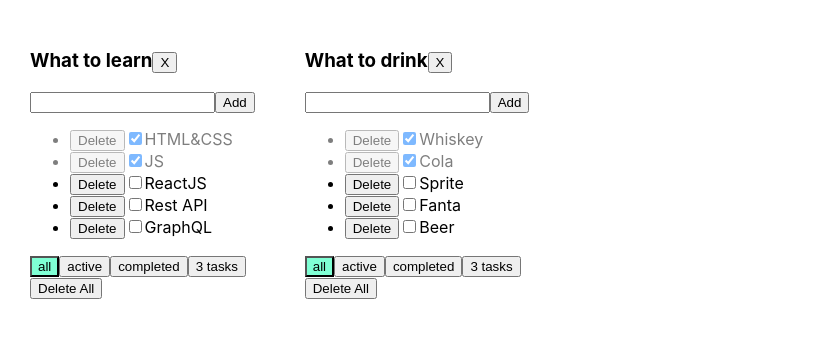
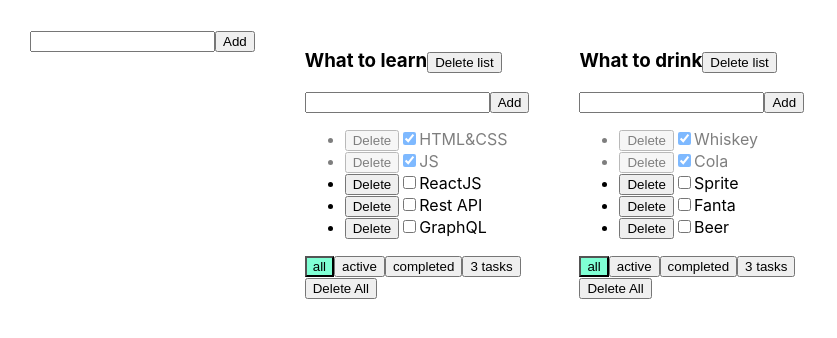
Before and after one commit to Antochak/ToDoList, a React (Create React App) app: page / in a window 1280 px wide. Shown: the top 338 px of the page, without its empty margins (0-837 px from the left). Built offline with nearby package versions, Linux system fonts and the light colour scheme.

Commit message:
add todolists

```diff
--- a/src/App.tsx
+++ b/src/App.tsx
@@ -2,6 +2,7 @@ import React, {useState} from 'react';
 import './App.css';
 import {Todolist} from './Todolist';
 import {v1} from "uuid";
+import {AddItemForm} from "./components/AddItemForm";
 
 type ToDoListType = {
     id: string
@@ -51,7 +52,6 @@ function App() {
             filter: 'all'
         }
     });
-
     function removeTask(todoListId: string, taskId: string) {
         setTasks( {...tasks,
             [todoListId]:{...tasks[todoListId],
@@ -61,14 +61,20 @@ function App() {
          setTasks({
              ...tasks,
                 [todoListId]:{...tasks[todoListId],
-                    data: tasks[todoListId].data.filter(el=>!el)}})
+                    data: tasks[todoListId].data.filter(el=>!el)
+                }
+            }
+         )
     }
     function addTask(todoListId: string, title: string) {
         let newTask = {id: v1(), title: title, isDone: false}
         setTasks({
             ...tasks,
-                [todoListId]:{...tasks[todoListId],
-                    data: [...tasks[todoListId].data, newTask]}})
+            [todoListId]: {
+                ...tasks[todoListId],
+                data: [...tasks[todoListId].data, newTask],
+            },
+        })
     }
     const changeCheckBox = (todoListId: string, taskId: string, isDone: boolean) => {
         setTasks({
@@ -77,17 +83,39 @@ function App() {
                     data: [...tasks[todoListId].data.map(el=>el.id == taskId ? {...el, isDone: isDone} : el)]}})
     }
     function changeFilter(todoListId: string, value: FilterValuesType) {
-        setTasks({...tasks, [todoListId]:{...tasks[todoListId], filter: value}})
+        setTasks({...tasks,
+            [todoListId]:{
+            ...tasks[todoListId],
+                filter: value
+        }})
     }
     const deleteTodolist = (todoListId: string) => {
         setToDoLists(toDoLists.filter(el => el.id !== todoListId))
-        console.log(tasks)
         delete tasks[todoListId]
 
     }
+    const addTodolist = (title: string) => {
+        let toDoList:ToDoListType = {id: v1(), title: title}
+        setToDoLists([toDoList, ...toDoLists])
+        setTasks({...tasks,[toDoList.id]: {data: [], filter: 'all'}})
+    }
+    const editTaskTitle = (todoListId: string, newTaskTitleValue: string, taskId: string) => {
+        setTasks({
+            ...tasks,
+            [todoListId]:{
+                ...tasks[todoListId],
+                data:
+                    [...tasks[todoListId].data.map(task=>task.id==taskId ? {...task, title: newTaskTitleValue} : task)]
+            }
+        })
+    }
+    const editTodolistTitle = (todoListId: string, newTodolistTitle: string) => {
 
+        setToDoLists(toDoLists.map(list=>list.id == todoListId ? {...list, title: newTodolistTitle} : list))
+    }
     return (
         <div className="App">
+               <AddItemForm addItem={addTodolist}/>
                     {toDoLists.map((list) => {
                     let tasksForTodolist = tasks[list.id].data;
                     if (tasks[list.id].filter === "active") {
@@ -108,6 +136,8 @@ function App() {
                               deleteTodolist={deleteTodolist}
                               removeTask={removeTask}
                               addTask={addTask}
+                              editTaskTitle={editTaskTitle}
+                              editTodolistTitle={editTodolistTitle}
                               changeCheckBox={changeCheckBox}
                               deleteAllTasks={deleteAllTasks}
                               changeFilter={changeFilter}
@@ -119,63 +149,3 @@ function App() {
 }
 
 export default App;
-
-
-//-------------------------------------------------------------------------
-
-// import React, {useState} from 'react';
-// import './App.css';
-// import {Todolist} from './Todolist';
-//
-//
-// export type FilterValuesType = "all" | "active" | "completed" | "three";
-//
-// function App() {
-//
-//     let [tasks, setTasks] = useState([
-//         {id: 1, title: "HTML&CSS", isDone: true},
-//         {id: 2, title: "JS", isDone: true},
-//         {id: 3, title: "ReactJS", isDone: false},
-//         {id: 4, title: "Rest API", isDone: false},
-//         {id: 5, title: "GraphQL", isDone: false},
-//     ]);
-//
-//     const deleteAllTasks = () => {
-//         setTasks([])
-//     }
-//
-//     function removeTask(id: number) {
-//         let filteredTasks = tasks.filter(t => t.id != id);
-//         setTasks(filteredTasks);
-//     }
-//
-//     // let [filter, setFilter] = useState<FilterValuesType>("all");
-//     //
-//     // let tasksForTodolist = tasks;
-//     //
-//     // if (filter === "active") {
-//     //     tasksForTodolist = tasks.filter(t => t.isDone === false);
-//     // }
-//     // if (filter === "completed") {
-//     //     tasksForTodolist = tasks.filter(t => t.isDone === true);
-//     // }
-//     //
-//     // function changeFilter(value: FilterValuesType) {
-//     //     setFilter(value);
-//     // }
-//
-//     return (
-//         <div className="App">
-//             <Todolist
-//                 title="What to learn"
-//                 tasks={tasks}
-//                 removeTask={removeTask}
-//                 //changeFilter={changeFilter}
-//                 deleteAllTasks={deleteAllTasks}
-//
-//             />
-//         </div>
-//     );
-// }
-//
-// export default App;
--- a/src/Todolist.tsx
+++ b/src/Todolist.tsx
@@ -2,6 +2,8 @@ import React, {ChangeEvent, KeyboardEvent, useState} from 'react';
 import {Button} from "./components/button";
 import classes from "./css/ToDoList.module.css";
 import {FilterValuesType} from "./App";
+import {AddItemForm} from "./components/AddItemForm";
+import {EditTaskTitle} from "./components/EditSpan";
 
 type TaskType = {
     id: string
@@ -19,32 +21,12 @@ type PropsType = {
     changeFilter: (todoListId: string,value: FilterValuesType)=>void
     todoListId: string
     deleteTodolist: (todoListId: string)=>void
+    editTaskTitle: (todoListId: string, newTaskTitleValue: string, taskId: string)=>void
+    editTodolistTitle: (todoListId: string, newTodolistTitle: string)=>void
 }
 
 export function Todolist(props: PropsType) {
-    const [newTaskTitle, setNewTaskTitle] = useState('')
-    const [error, setError] = useState<string>('')
 
-    const onChangeTitleHandler = (e: ChangeEvent<HTMLInputElement>) => {
-        setNewTaskTitle(e.currentTarget.value)
-        setError('')
-    }
-    const onKeyPressHandler = (e: KeyboardEvent<HTMLInputElement>) => {
-        if (e.key === 'Enter' && newTaskTitle.trim() !== '') {
-            props.addTask(props.todoListId, newTaskTitle.trim())
-            setNewTaskTitle('')
-        } else {
-            setError('Title is required')
-        }
-    }
-    const onClickAddTask = () => {
-        if (newTaskTitle.trim() !== ''){
-            props.addTask(props.todoListId,newTaskTitle.trim())
-            setNewTaskTitle('')
-        } else {
-            setError('Title is required')
-        }
-    }
     const onChangeSelectedHandler = ( id: string, e: ChangeEvent<HTMLInputElement>) => {
         props.changeCheckBox(props.todoListId ,id, e.currentTarget.checked)
     }
@@ -57,28 +39,30 @@ export function Todolist(props: PropsType) {
     const showThreeTasksHandler = (todoListId: string, value: FilterValuesType) => {
         props.changeFilter(todoListId, value)
     }
-
+    const addTask = (title: string) => {
+        props.addTask(props.todoListId, title)
+    }
+    const ChangeTodolistTitleHandler = (newTodolistTitle: string) => {
+        props.editTodolistTitle(props.todoListId, newTodolistTitle)
+    }
     const mappedTasks = props.tasks.map(t => {
+        const onChangeTaskTitleHandler = (newTaskTitleValue: string) => {
+            props.editTaskTitle(props.todoListId, newTaskTitleValue, t.id)
+        }
         return (
             <li key={t.id} className={t.isDone ? classes.opacity : ''}>
                 <Button buttonName={'Delete'} callBack={()=>props.removeTask(props.todoListId, t.id)} />
                 <input type="checkbox" checked={t.isDone} onChange={(e)=>onChangeSelectedHandler(t.id, e)}/>
-                <span>{t.title}</span>
+                <EditTaskTitle title={t.title} onChange={onChangeTaskTitleHandler}/>
             </li>
         )})
     return (
         <div>
             <h3>
-                {props.title}
-                <button onClick={deleteTodolistHandler}>X</button>
+                <EditTaskTitle title={props.title} onChange={ChangeTodolistTitleHandler}/>
+                <Button buttonName={'Delete list'} callBack={deleteTodolistHandler}/>
             </h3>
-        <div>
-            <input value={newTaskTitle}
-                   onChange={onChangeTitleHandler}
-                   onKeyDown={onKeyPressHandler}/>
-            <Button buttonName={'Add'} callBack={onClickAddTask}/>
-        </div>
-        <div className={classes.error}>{error}</div>
+        <AddItemForm addItem={addTask} />
             <ul>
                 {mappedTasks}
             </ul>
@@ -101,76 +85,3 @@ export function Todolist(props: PropsType) {
         </div>
     </div>)
 }
-
-
-//------------------------------------------------------------------------------------------------
-
-// import React, {useState} from 'react';
-// import {FilterValuesType} from './App';
-//
-// type TaskType = {
-//     id: number
-//     title: string
-//     isDone: boolean
-// }
-//
-// type PropsType = {
-//     title: string
-//     tasks: Array<TaskType>
-//     removeTask: (taskId: number) => void
-//     //changeFilter: (value: FilterValuesType) => void
-//     deleteAllTasks:()=>void
-// }
-//
-// export function Todolist(props: PropsType) {
-//
-//     let [filter, setFilter] = useState<FilterValuesType>("all");
-//
-//     let tasksForTodolist = props.tasks;
-//
-//     if (filter === "three") {
-//         tasksForTodolist = props.tasks.filter(t => t.id<4);
-//     }
-//     if (filter === "active") {
-//         tasksForTodolist = props.tasks.filter(t => t.isDone === false);
-//     }
-//     if (filter === "completed") {
-//         tasksForTodolist = props.tasks.filter(t => t.isDone === true);
-//     }
-//
-//     function changeFilter(value: FilterValuesType) {
-//         setFilter(value);
-//     }
-//
-//     return <div>
-//         <h3>{props.title}</h3>
-//         <div>
-//             <input/>
-//             <button>+</button>
-//         </div>
-//         <ul>
-//             {
-//                 tasksForTodolist.map(t => <li key={t.id}>
-//                     <input type="checkbox" checked={t.isDone}/>
-//                     <span>{t.title}</span>
-//                     <button onClick={ () => { props.removeTask(t.id) } }>x</button>
-//                 </li>)
-//             }
-//         </ul>
-//         <button onClick={()=>props.deleteAllTasks()}>DELETE ALL TASKS</button>
-//         <div>
-//             <button onClick={ () => { changeFilter("three") } }>
-//                 Give me the first three
-//             </button>
-//             <button onClick={ () => { changeFilter("all") } }>
-//                 All
-//             </button>
-//             <button onClick={ () => { changeFilter("active") } }>
-//                 Active
-//             </button>
-//             <button onClick={ () => { changeFilter("completed") } }>
-//                 Completed
-//             </button>
-//         </div>
-//     </div>
-// }
--- /dev/null
+++ b/src/components/AddItemForm.tsx
@@ -0,0 +1,43 @@
+import React, {ChangeEvent, KeyboardEvent, useState} from "react";
+import {Button} from "./button";
+import classes from "../css/ToDoList.module.css";
+
+export type AddItemFormPropsType = {
+    addItem: (title: string)=>void
+}
+
+export const AddItemForm = (props: AddItemFormPropsType) => {
+    const [newTaskTitle, setNewTaskTitle] = useState('')
+    const [error, setError] = useState<string>('')
+
+    const onChangeTitleHandler = (e: ChangeEvent<HTMLInputElement>) => {
+        setNewTaskTitle(e.currentTarget.value)
+        setError('')
+    }
+    const onKeyPressHandler = (e: KeyboardEvent<HTMLInputElement>) => {
+        if (e.key === 'Enter' && newTaskTitle.trim() !== '') {
+            props.addItem(newTaskTitle.trim())
+            setNewTaskTitle('')
+        } else {
+            setError('Title is required')
+        }
+    }
+    const onClickAddItem = () => {
+        if (newTaskTitle.trim() !== ''){
+            props.addItem(newTaskTitle.trim())
+            setNewTaskTitle('')
+        } else {
+            setError('Title is required')
+        }
+    }
+
+    return (
+        <div>
+            <input value={newTaskTitle}
+                   onChange={onChangeTitleHandler}
+                   onKeyDown={onKeyPressHandler}/>
+            <Button buttonName={'Add'} callBack={onClickAddItem}/>
+            <div className={classes.error}>{error}</div>
+        </div>
+    )
+}
--- /dev/null
+++ b/src/components/EditSpan.tsx
@@ -0,0 +1,34 @@
+import React, {ChangeEvent, useState} from "react";
+
+type EditTitlePropsType = {
+    title: string
+    onChange: (taskTitle: string)=>void
+}
+export const EditTaskTitle = (props: EditTitlePropsType) => {
+    const [editMode, setEditMode] = useState<boolean>(false)
+    const [taskTitle,setTaskTitle] = useState<string>('')
+    const editSpan =() => {
+        setEditMode(true)
+        setTaskTitle(props.title)
+    }
+    const confirmEditSpan = () => {
+        setEditMode(false)
+        props.onChange(taskTitle.trim())
+    }
+    const onChangeInputHandler = (event: ChangeEvent<HTMLInputElement>) => {
+        setTaskTitle(event.currentTarget.value)
+    }
+    return (
+        editMode ?
+            <input onBlur={confirmEditSpan}
+                   onChange={onChangeInputHandler}
+                   autoFocus={true}
+                   value={taskTitle}
+            /> :
+            <span onDoubleClick={editSpan}
+            >
+                {props.title || '(not defined)'}
+            </span>
+    )
+
+}
```
Lines whose indentation alone changed are shown as unchanged.
